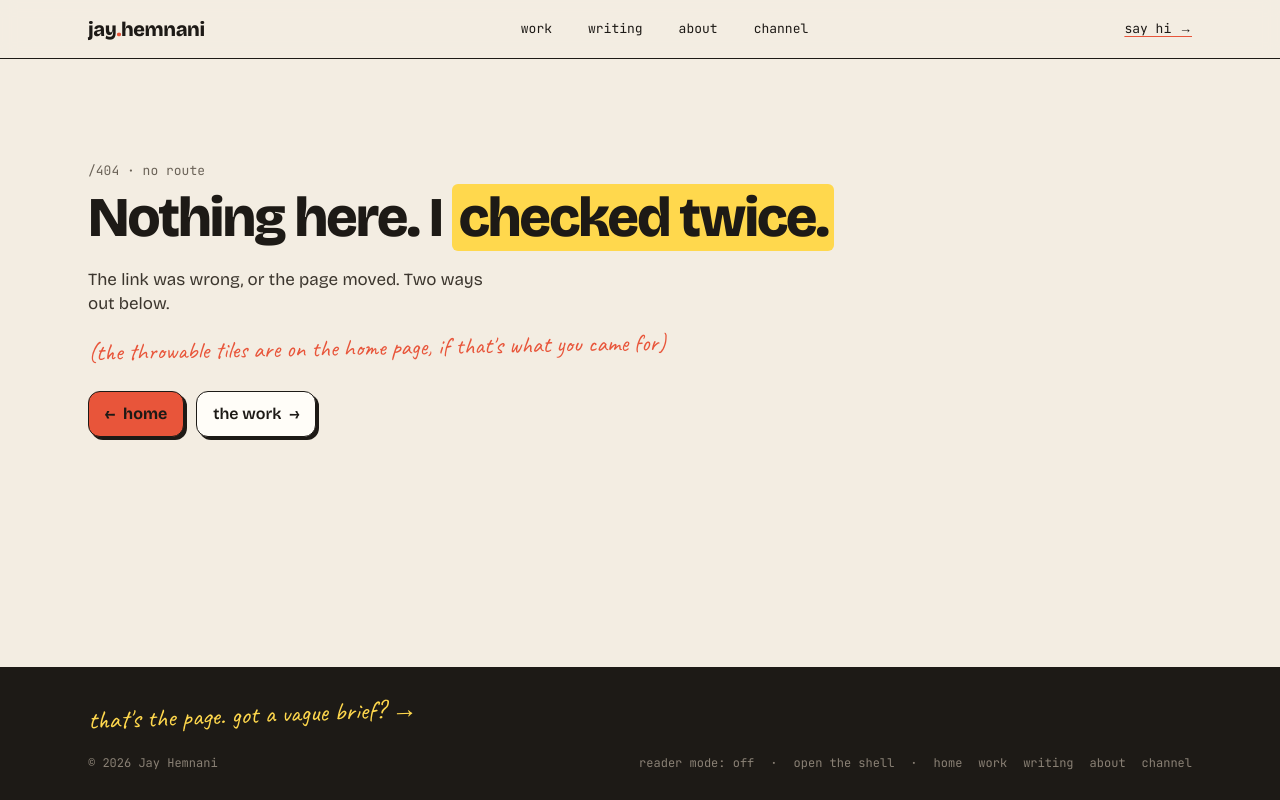
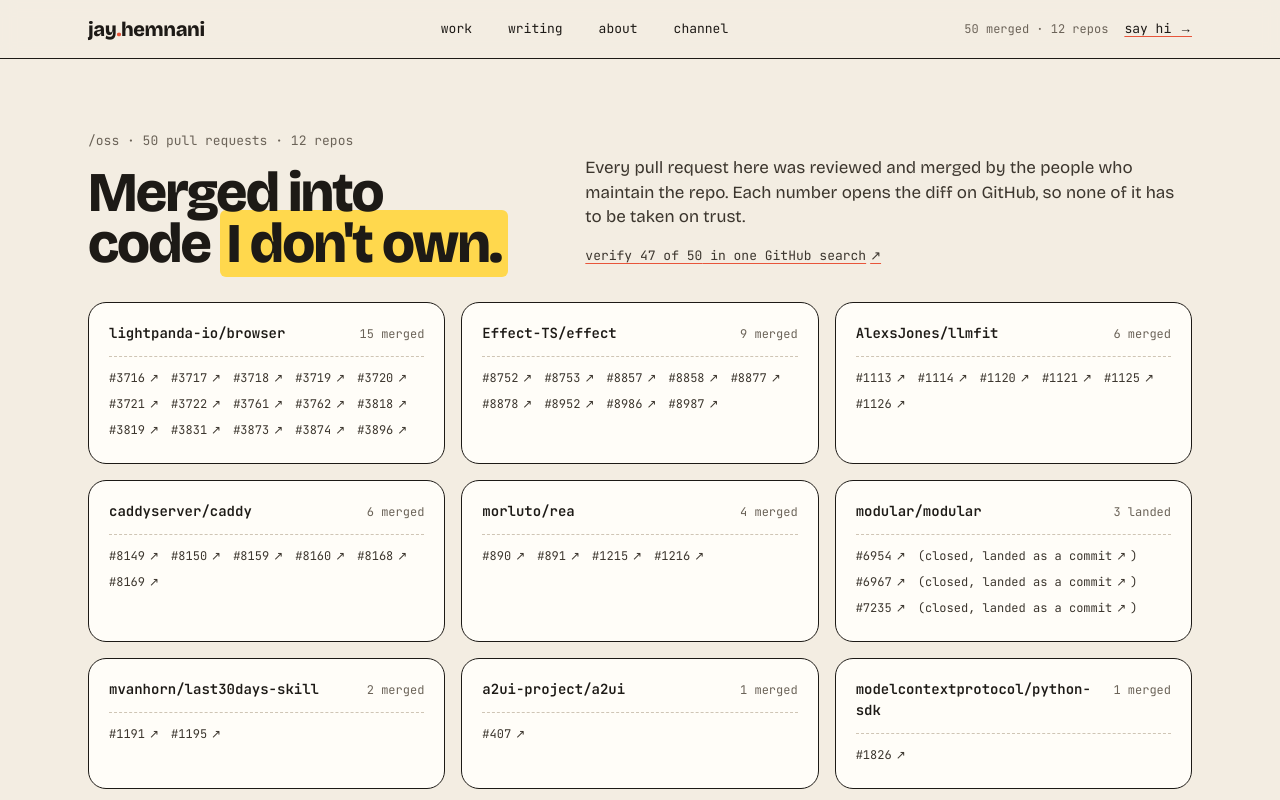
Before and after one commit to jayhemnani9910/personal-website, a Next.js app: page /oss in a window 1280 px wide. Before the commit this address had no page. Shown: the top 800 px of the page. Built offline with nearby package versions, Linux system fonts and the light colour scheme.

Commit message:
Give the merged open-source pull requests their own page

```diff
--- /dev/null
+++ b/src/app/oss/page.tsx
@@ -0,0 +1,101 @@
+import type { Metadata } from "next";
+import { pageMetadata } from "@/lib/page-metadata";
+import { MERGED_PRS, MERGED_PRS_SEARCH, MERGED_PRS_SEARCH_LABEL } from "@/data/home";
+import { SiteHeader } from "@/components/SiteHeader";
+import { SiteFooter } from "@/components/SiteFooter";
+import { CARD, H1, HIGHLIGHT, KICKER, LEDE, SHELL, WRAP } from "@/components/desk";
+
+export const metadata: Metadata = pageMetadata({
+  title: "Open source",
+  description: "Pull requests Jay Hemnani has had merged into other people's repositories, by repo and number.",
+  path: "/oss",
+});
+
+const OUT_LINK = "inline-flex min-h-6 items-center gap-1 py-1 hover:text-tr-accent-ink";
+// OUT_LINK for every link inside a repo's PR list, written once on the <ul>.
+const PR_LIST_LINKS = "[&_a]:inline-flex [&_a]:min-h-6 [&_a]:items-center [&_a]:gap-1 [&_a]:py-1 [&_a]:hover:text-tr-accent-ink";
+
+// One card per repo, the busiest first. Within a repo, PRs read in number
+// order however MERGED_PRS was appended to.
+const prNumber = (n: string) => Number(n.replace(/\D/g, ""));
+const repos = [...Map.groupBy(MERGED_PRS, (pr) => pr.repo)]
+  .map(([repo, prs]) => ({ repo, prs: prs.toSorted((a, b) => prNumber(a.number) - prNumber(b.number)) }))
+  .sort((a, b) => b.prs.length - a.prs.length || a.repo.localeCompare(b.repo));
+
+export default function OssPage() {
+  return (
+    <div className="flex min-h-screen flex-col bg-tr-bg text-tr-text">
+      <SiteHeader meta={`${MERGED_PRS.length} merged · ${repos.length} repos`} />
+      <main id="main-content" className="flex-1">
+        <section className={`${WRAP} ${SHELL} grid items-end gap-[clamp(2rem,5vw,5rem)] pb-8 pt-[clamp(40px,6vw,72px)] lg:grid-cols-[minmax(0,5fr)_minmax(0,7fr)]`}>
+          <div>
+            <p className={`${KICKER} mb-4`}>
+              /oss · {MERGED_PRS.length} pull requests · {repos.length} repos
+            </p>
+            <h1 className={H1}>
+              Merged into code <span className={HIGHLIGHT}>I don&apos;t own.</span>
+            </h1>
+          </div>
+          <div>
+            <p className={`${LEDE} max-w-[56ch]`}>
+              Every pull request here was reviewed and merged by the people who maintain the repo. Each
+              number opens the diff on GitHub, so none of it has to be taken on trust.
+            </p>
+            <a
+              href={MERGED_PRS_SEARCH}
+              target="_blank"
+              rel="noreferrer"
+              className={`${OUT_LINK} mt-3 font-mono text-[13px] text-tr-text-mute underline`}
+            >
+              verify {MERGED_PRS_SEARCH_LABEL} in one GitHub search <span aria-hidden="true">↗</span>
+              <span className="sr-only"> (opens in a new tab)</span>
+            </a>
+          </div>
+        </section>
+
+        <section className={`${WRAP} ${SHELL} pb-[clamp(3rem,6vw,5rem)]`}>
+          {/* Said once, not on every link. */}
+          <p className="sr-only">Each number opens the pull request on GitHub in a new tab.</p>
+          <ul className="grid gap-4 sm:grid-cols-2 lg:grid-cols-3">
+            {repos.map(({ repo, prs }) => (
+              <li key={repo} className={`${CARD} min-w-0 p-5`}>
+                <div className="flex items-baseline justify-between gap-3">
+                  <a
+                    href={`https://github.com/${repo}`}
+                    target="_blank"
+                    rel="noreferrer"
+                    className="min-w-0 break-words font-mono text-[14px] font-semibold text-tr-text hover:text-tr-accent-ink"
+                  >
+                    {repo}
+                    <span className="sr-only"> on GitHub (opens in a new tab)</span>
+                  </a>
+                  <span className="shrink-0 font-mono text-[12px] text-tr-text-faint">
+                    {prs.length} {prs.every((pr) => pr.landed) ? "landed" : "merged"}
+                  </span>
+                </div>
+                <ul className={`${PR_LIST_LINKS} mt-3 flex flex-wrap gap-x-3 border-t border-dashed border-tr-rule-soft pt-2 font-mono text-[12px] text-tr-text-mute`}>
+                  {prs.map((pr) => (
+                    <li key={pr.href} className="flex flex-wrap gap-x-3">
+                      <a href={pr.href} target="_blank" rel="noreferrer">
+                        {pr.number} <span aria-hidden="true">↗</span>
+                      </a>
+                      {/* Closed on GitHub, not merged: Modular lands outside PRs
+                          with Copybara, so the commit is the proof it went in. */}
+                      {pr.landed && (
+                        <a href={pr.landed} target="_blank" rel="noreferrer">
+                          (closed, landed as a commit<span aria-hidden="true"> ↗</span>)
+                          <span className="sr-only"> for {pr.repo} {pr.number} (opens in a new tab)</span>
+                        </a>
+                      )}
+                    </li>
+                  ))}
+                </ul>
+              </li>
+            ))}
+          </ul>
+        </section>
+      </main>
+      <SiteFooter />
+    </div>
+  );
+}
--- a/src/app/resume/page.tsx
+++ b/src/app/resume/page.tsx
@@ -2,7 +2,7 @@
 import { pageMetadata } from "@/lib/page-metadata";
 import Link from "next/link";
 import { CUBE_ACHIEVEMENT, RESUME, companyAnchor } from "@/data/resume";
-import { MERGED_PRS, MERGED_PRS_SEARCH, MERGED_PRS_SEARCH_LABEL } from "@/data/home";
+import { MERGED_PRS } from "@/data/home";
 import { SiteHeader } from "@/components/SiteHeader";
 import { SiteFooter } from "@/components/SiteFooter";
 import { CARD, CHIP, H1, H2, HAND, HIGHLIGHT, KICKER, LABEL, LEDE, PILL, PILL_ACTIVE, SHELL, WRAP } from "@/components/desk";
@@ -27,8 +27,6 @@
 const SECTION = `${WRAP} ${SHELL} py-[60px]`;
 const UNDERLINE_LINK = "underline hover:text-tr-accent-ink";
 const OUT_LINK = "inline-flex min-h-6 items-center gap-1 py-1 hover:text-tr-accent-ink";
-// OUT_LINK for every link inside the PR list, written once on the <ul>.
-const PR_LIST_LINKS = "[&_a]:inline-flex [&_a]:min-h-6 [&_a]:items-center [&_a]:gap-1 [&_a]:py-1 [&_a]:hover:text-tr-accent-ink";
 // The PDF pills press onto a 2px shadow, so they sink 2px, not the button's 3.
 const PDF_PILL = `${PILL} desk-press shadow-[2px_2px_0_var(--tr-text)] [--desk-press:2px]`;
 
@@ -36,14 +34,6 @@
 // the shell's receipts link to.
 const roles = RESUME.experience.flatMap((company) =>
   company.roles.map((role, i) => ({ company, role, anchor: i === 0 ? companyAnchor(company.name) : undefined }))
-);
-
-// One row per repo, not per PR. Home prefetches this page, and a row per PR
-// repeated its class strings into the RSC payload until it broke the budget.
-// Within a repo, PRs read in number order however MERGED_PRS was appended to.
-const prNumber = (n: string) => Number(n.replace(/\D/g, ""));
-const prsByRepo = new Map(
-  [...Map.groupBy(MERGED_PRS, (pr) => pr.repo)].map(([repo, prs]) => [repo, prs.toSorted((a, b) => prNumber(a.number) - prNumber(b.number))]),
 );
 
 export default function AboutPage() {
@@ -214,47 +204,12 @@
             <div className={`${CARD} min-w-0 p-6`}>
               <p className={LABEL}>Open source</p>
               <p className="mt-2 text-[15px] leading-[var(--tr-lh-body)] text-tr-text-mute">
-                {MERGED_PRS.length} merged pull requests to repositories not my own, by repo and
-                number so the diff can be read directly.
-                {/* Said once, not on all 35 links: this page is prefetched. */}
-                <span className="sr-only"> Each number opens the pull request on GitHub in a new tab.</span>
+                {MERGED_PRS.length} merged pull requests across {new Set(MERGED_PRS.map((pr) => pr.repo)).size} repositories
+                not my own.
               </p>
-              <ul className={`${PR_LIST_LINKS} mt-4 flex flex-col gap-1 font-mono text-[12px] text-tr-text-faint`}>
-                {[...prsByRepo].map(([repo, prs]) => (
-                  <li key={repo} className="flex flex-wrap items-center gap-x-3 border-t border-dashed border-tr-rule-soft pt-1">
-                    <span className="text-tr-text">{repo}</span>
-                    {prs.map((pr) => {
-                      const link = (
-                        <a key={pr.href} href={pr.href} target="_blank" rel="noreferrer">
-                          {pr.number} <span aria-hidden="true">↗</span>
-                        </a>
-                      );
-                      // Closed on GitHub, not merged: Modular lands outside PRs with
-                      // Copybara, so the commit is the proof it went in. Kept on one
-                      // line with its PR so the note can't wrap onto the next one.
-                      return pr.landed ? (
-                        <span key={pr.href} className="flex gap-x-3">
-                          {link}
-                          <a href={pr.landed} target="_blank" rel="noreferrer">
-                            (closed, landed as a commit<span aria-hidden="true"> ↗</span>)
-                            <span className="sr-only"> for {pr.repo} {pr.number} (opens in a new tab)</span>
-                          </a>
-                        </span>
-                      ) : (
-                        link
-                      );
-                    })}
-                  </li>
-                ))}
-              </ul>
-              <a
-                href={MERGED_PRS_SEARCH}
-                target="_blank"
-                rel="noreferrer"
-                className={`${OUT_LINK} mt-3 font-mono text-[12px] text-tr-text-mute underline`}
-              >
-                verify {MERGED_PRS_SEARCH_LABEL} on GitHub <span aria-hidden="true">↗</span>
-              </a>
+              <Link href="/oss" className={`${OUT_LINK} mt-3 font-mono text-[12px] text-tr-text underline`}>
+                see every one, by repo →
+              </Link>
             </div>
           </div>
         </section>
--- a/src/app/sitemap.ts
+++ b/src/app/sitemap.ts
@@ -27,6 +27,7 @@
     { url: `${baseUrl}/projects`, changeFrequency: "weekly", priority: 0.9 },
     { url: `${baseUrl}/fde`, changeFrequency: "monthly", priority: 0.9 },
     { url: `${baseUrl}/resume`, changeFrequency: "monthly", priority: 0.7 },
+    { url: `${baseUrl}/oss`, changeFrequency: "monthly", priority: 0.7 },
     { url: `${baseUrl}/lab`, changeFrequency: "monthly", priority: 0.6 },
     { url: `${baseUrl}/youtube`, changeFrequency: "weekly", priority: 0.6 },
   ];
--- a/src/data/home.ts
+++ b/src/data/home.ts
@@ -102,7 +102,7 @@
 /**
  * The merged upstream pull requests, by repo and number.
  *
- * One list, two readers: the about page's open-source block and the shell's
+ * One list, two readers: the /oss page and the shell's
  * `receipts`. It lives here rather than in resume.ts because resume.ts
  * has no field for it, and duplicating these URLs across two pages is how a
  * verified claim drifts into an unverified one. Sourced from
```
Also changed, not shown: 1 other file (tests, documents, lock files or other folders).
